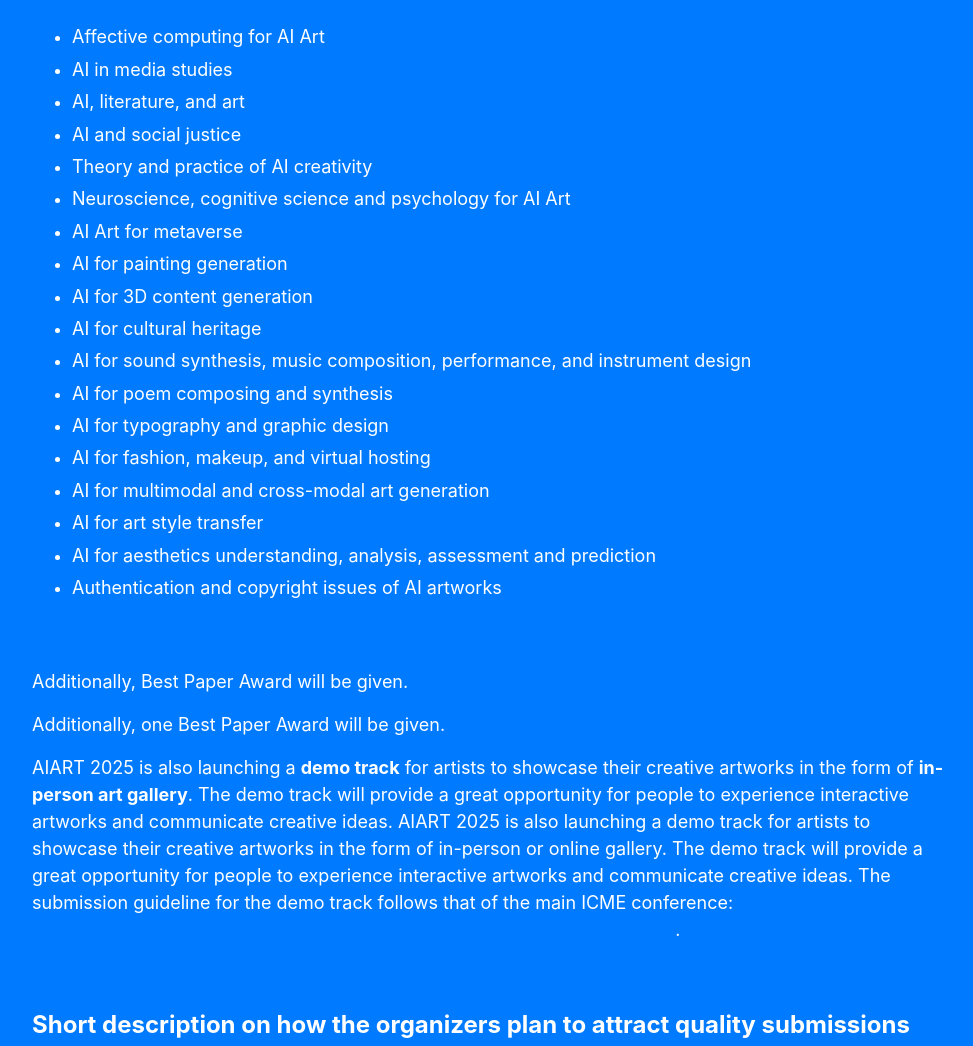
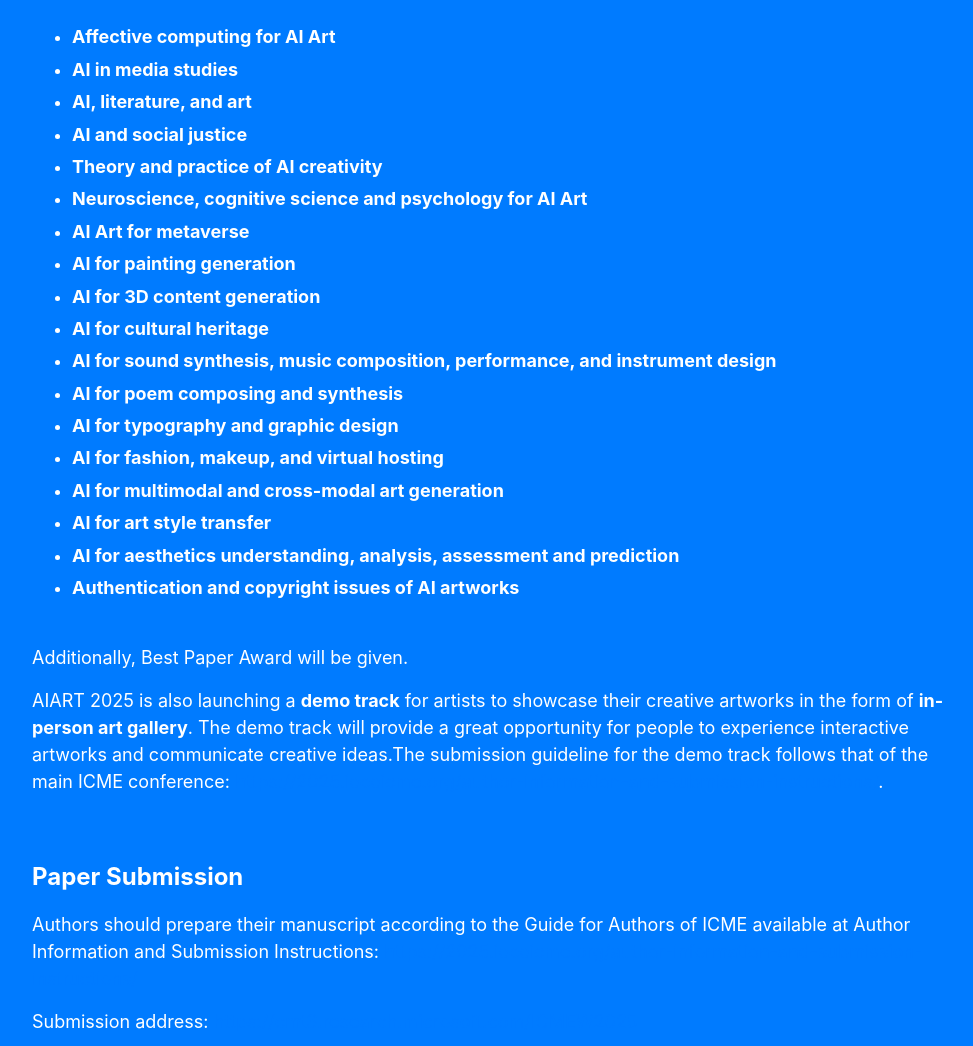
Before and after one commit to xuyaoduobaan/aiart2025.github.io, a website with bundled scripts: page index.html in a window 1280 px wide. Shown: the part 1539-2585 px from the top of the page, without its empty margins (148-1121 px from the left). Built offline with nearby package versions, Linux system fonts and the light colour scheme.

Commit message:
2025.01.15 17:38

```diff
--- a/index.html
+++ b/index.html
@@ -122,116 +122,110 @@
           <ul style="color: white">
             <li>
               <div class="text-faded" style="text-align: left;color: white;font-size: 18px;line-height: 1.8">
-                Affective computing for AI Art
+                <strong>Affective computing for AI Art</strong>
               </div>
             </li>
             <li>
               <div class="text-faded" style="text-align: left;color: white;font-size: 18px;line-height: 1.8">
-                AI in media studies
+                <strong>AI in media studies</strong>
               </div>
             </li>
             <li>
               <div class="text-faded" style="text-align: left;color: white;font-size: 18px;line-height: 1.8">
-                AI, literature, and art
+                <strong>AI, literature, and art</strong>
               </div>
             </li>
             <li>
               <div class="text-faded" style="text-align: left;color: white;font-size: 18px;line-height: 1.8">
-                AI and social justice
+                <strong>AI and social justice</strong>
               </div>
             </li>
             <li>
               <div class="text-faded" style="text-align: left;color: white;font-size: 18px;line-height: 1.8">
-                Theory and practice of AI creativity
+                <strong>Theory and practice of AI creativity</strong>
               </div>
             </li>
             <li>
               <div class="text-faded" style="text-align: left;color: white;font-size: 18px;line-height: 1.8">
-                Neuroscience, cognitive science and psychology for AI Art
+                <strong>Neuroscience, cognitive science and psychology for AI Art</strong>
               </div>
             </li>
             <li>
               <div class="text-faded" style="text-align: left;color: white;font-size: 18px;line-height: 1.8">
-                AI Art for metaverse
+                <strong>AI Art for metaverse</strong>
               </div>
             </li>
             <li>
               <div class="text-faded" style="text-align: left;color: white;font-size: 18px;line-height: 1.8">
-                AI for painting generation
+                <strong>AI for painting generation</strong>
               </div>
             </li>
             <li>
               <div class="text-faded" style="text-align: left;color: white;font-size: 18px;line-height: 1.8">
-                AI for 3D content generation
+                <strong>AI for 3D content generation</strong>
               </div>
             </li>
             <li>
               <div class="text-faded" style="text-align: left;color: white;font-size: 18px;line-height: 1.8">
-              AI for cultural heritage
+                <strong>AI for cultural heritage</strong>
               </div>
             </li>
             <li>
               <div class="text-faded" style="text-align: left;color: white;font-size: 18px;line-height: 1.8">
-                AI for sound synthesis, music composition, performance, and instrument design
+                <strong>AI for sound synthesis, music composition, performance, and instrument design</strong>
               </div>
             </li>
             <li>
               <div class="text-faded" style="text-align: left;color: white;font-size: 18px;line-height: 1.8">
-                AI for poem composing and synthesis
+                <strong>AI for poem composing and synthesis</strong>
               </div>
             </li>
             <li>
               <div class="text-faded" style="text-align: left;color: white;font-size: 18px;line-height: 1.8">
-                AI for typography and graphic design
+                <strong>AI for typography and graphic design</strong>
               </div>
             </li>
             <li>
               <div class="text-faded" style="text-align: left;color: white;font-size: 18px;line-height: 1.8">
-                AI for fashion, makeup, and virtual hosting
+                <strong>AI for fashion, makeup, and virtual hosting</strong>
               </div>
             </li>
             <li>
               <div class="text-faded" style="text-align: left;color: white;font-size: 18px;line-height: 1.8">
-                AI for multimodal and cross-modal art generation
+                <strong>AI for multimodal and cross-modal art generation</strong>
               </div>
             </li>
             <li>
               <div class="text-faded" style="text-align: left;color: white;font-size: 18px;line-height: 1.8">
-                AI for art style transfer
+                <strong>AI for art style transfer</strong>
               </div>
             </li>
             <li>
               <div class="text-faded" style="text-align: left;color: white;font-size: 18px;line-height: 1.8">
-                AI for aesthetics understanding, analysis, assessment and prediction
+                <strong>AI for aesthetics understanding, analysis, assessment and prediction</strong>
               </div>
             </li>
             <li>
               <div class="text-faded" style="text-align: left;color: white;font-size: 18px;line-height: 1.8">
-                Authentication and copyright issues of AI artworks
+                <strong>Authentication and copyright issues of AI artworks</strong>
               </div>
             </li>
           </ul>
           <br>
-          <br>
+
           <p class="text-faded mb-4; " style="text-align: left; color: white; font-size: 18px">
             Additionally, Best Paper Award will be given.
           </p>
 
           <p class="text-faded mb-4; " style="text-align: left; color: white; font-size: 18px">
-            Additionally, one Best Paper Award will be given.
-          </p>
-
-          <p class="text-faded mb-4; " style="text-align: left; color: white; font-size: 18px">
-            AIART 2025 is also launching a <b>demo track</b> for artists to showcase their creative artworks in the form of <b>in-person art gallery</b>. The demo track will provide a great opportunity for people to experience interactive artworks and communicate creative ideas.
-            AIART 2025 is also launching a demo track for artists to showcase their creative artworks in the form of in-person or online gallery. The demo track will provide a great opportunity for people to experience interactive artworks and communicate creative ideas. The submission guideline for the demo track follows
-            that of the main ICME conference: <a href="https://2025.ieeeicme.org/author-information-and-submission-instructions/"
+            AIART 2025 is also launching a <strong>demo track</strong> for artists to showcase their creative artworks in the form of <strong>in-person art gallery</strong>. The demo track will provide a great opportunity for people to experience interactive artworks and communicate creative ideas.The submission guideline for the demo track follows that of the main ICME conference: <a href="https://2025.ieeeicme.org/author-information-and-submission-instructions/"
               target="_blank">https://2025.ieeeicme.org/author-information-and-submission-instructions/</a>.
           </p>
 
           <br>
           <br>
           <p class="text-faded mb-4; " style="text-align: left; color: white; font-size: 24px">
-            <b>Short description on how the organizers plan to attract quality submissions</b>
+            <strong>Paper Submission</strong>
           </p>
           <p class="text-faded mb-4; " style="text-align: left; color: white; font-size: 18px">
             Authors should prepare their manuscript according to the Guide for Authors of ICME available at Author
```
